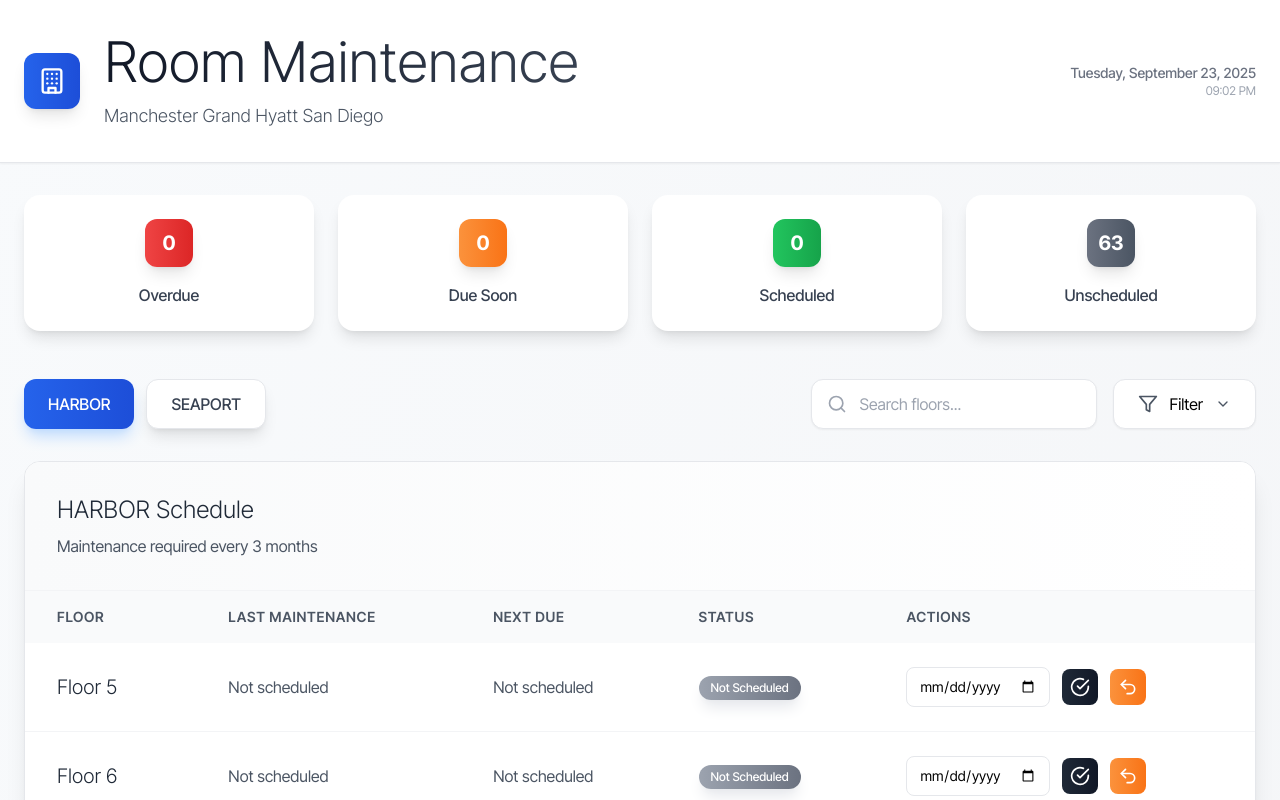
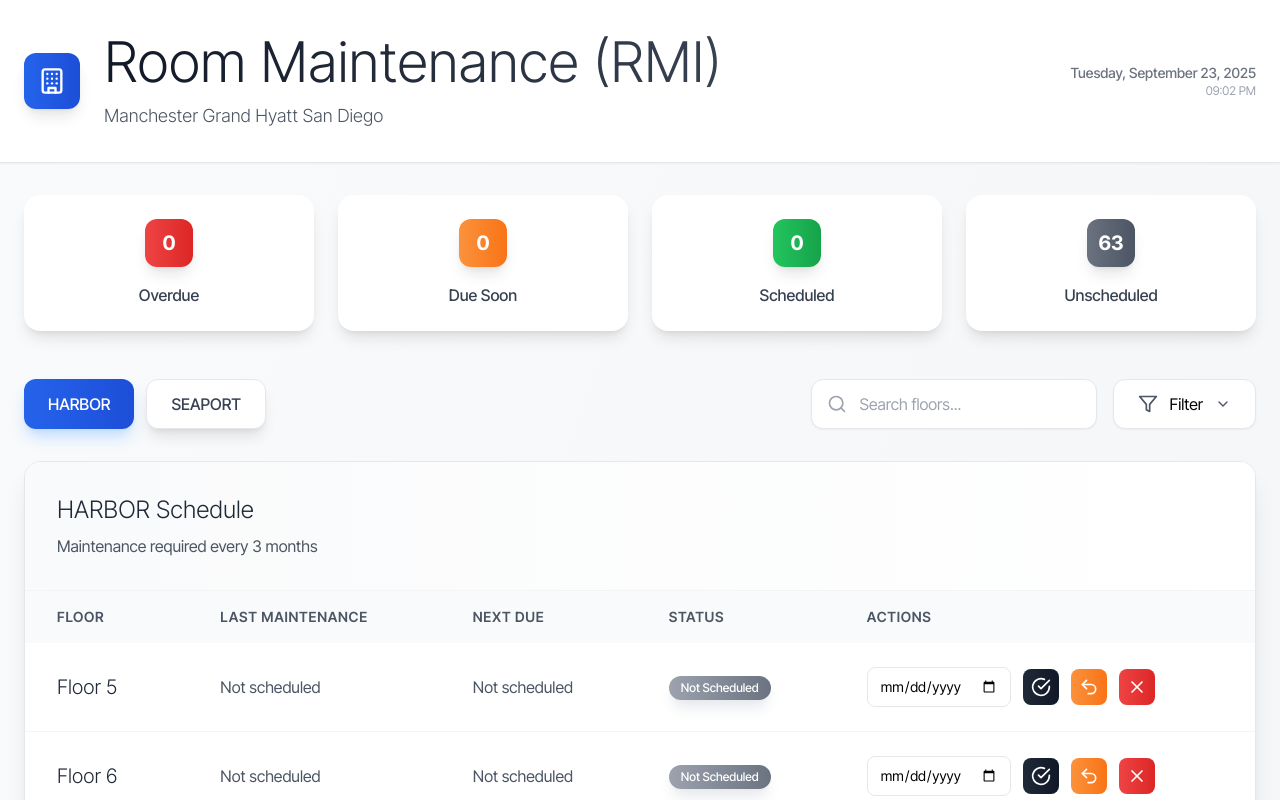
Before and after one commit to aminhadi1989/rmi-scheduler, a React (Vite) app: page / in a window 1280 px wide. Shown: the top 800 px of the page. Built offline with nearby package versions, Linux system fonts and the light colour scheme.

Commit message:
Update RMIScheduler.jsx

```diff
--- a/src/RMIScheduler.jsx
+++ b/src/RMIScheduler.jsx
@@ -20,6 +20,7 @@ const RMIScheduler = () => {
   const [actionHistory, setActionHistory] = useState([]);
   const [showConfirmDialog, setShowConfirmDialog] = useState(null);
   const [highlightedRow, setHighlightedRow] = useState(null);
+  const [dateInputs, setDateInputs] = useState({}); // Track date inputs for each floor
 
   // Tower configurations
   const towers = {
@@ -168,6 +169,13 @@ const RMIScheduler = () => {
   };
 
   const markAsCompleted = (towerId, floor) => {
+    // Set today's date in the date input immediately
+    const today = new Date().toISOString().split('T')[0];
+    setDateInputs(prev => ({
+      ...prev,
+      [`${towerId}-${floor}`]: today
+    }));
+
     setShowConfirmDialog({
       title: 'Mark Maintenance Complete',
       message: `Are you sure you want to mark Floor ${floor} maintenance as completed today?`,
@@ -215,7 +223,14 @@ const RMIScheduler = () => {
         );
         setShowConfirmDialog(null);
       },
-      onCancel: () => setShowConfirmDialog(null)
+      onCancel: () => {
+        // Clear the date input if user cancels
+        setDateInputs(prev => ({
+          ...prev,
+          [`${towerId}-${floor}`]: ''
+        }));
+        setShowConfirmDialog(null);
+      }
     });
   };
 
@@ -306,6 +321,60 @@ const RMIScheduler = () => {
     }
   };
 
+  const resetFloorStatus = (towerId, floor) => {
+    setShowConfirmDialog({
+      title: 'Reset Floor Status',
+      message: `Are you sure you want to reset Floor ${floor} maintenance status? This will clear all maintenance data for this floor.`,
+      onConfirm: () => {
+        const previousState = scheduleData[towerId]?.[floor] || { lastMaintenance: null, nextMaintenance: null, completed: false };
+
+        const newState = {
+          lastMaintenance: null,
+          nextMaintenance: null,
+          completed: false
+        };
+
+        setScheduleData(prev => ({
+          ...prev,
+          [towerId]: {
+            ...prev[towerId],
+            [floor]: newState
+          }
+        }));
+
+        const actionId = Math.random().toString(36).substr(2, 9);
+        addToHistory({
+          id: actionId,
+          type: 'reset',
+          towerId,
+          floor,
+          previousState,
+          newState,
+          description: `Reset maintenance status for Floor ${floor}`
+        });
+
+        // Highlight the affected row
+        setHighlightedRow(`${towerId}-${floor}`);
+        setTimeout(() => setHighlightedRow(null), 2000);
+
+        showNotification(
+          `Floor ${floor} status reset successfully!`,
+          'success',
+          true,
+          () => undoAction(actionId)
+        );
+        setShowConfirmDialog(null);
+      },
+      onCancel: () => setShowConfirmDialog(null)
+    });
+  };
+
+  const getFilterLabel = () => {
+    if (statusFilter === 'all') return 'Filter';
+    if (statusFilter === 'due-soon') return 'Filter: Due Soon';
+    return `Filter: ${statusFilter.charAt(0).toUpperCase() + statusFilter.slice(1)}`;
+  };
+
   return (
     <div className="min-h-screen bg-gradient-to-br from-slate-50 to-gray-100">
       {/* Header */}
@@ -336,7 +405,7 @@ const RMIScheduler = () => {
                     lineHeight: '1.1'
                   }}
                 >
-                  Room Maintenance
+                  Room Maintenance (RMI)
                 </motion.h1>
                 <motion.p
                   initial={{ x: -30, opacity: 0 }}
@@ -542,7 +611,9 @@ const RMIScheduler = () => {
                   className="flex items-center gap-3 px-6 py-3 bg-white border border-gray-200 rounded-xl hover:bg-gray-50 transition-all duration-300 shadow-sm hover:shadow-md"
                 >
                   <Filter className="w-5 h-5 text-gray-600" />
-                  Filter
+                  <span className={statusFilter !== 'all' ? 'font-medium text-blue-600' : ''}>
+                    {getFilterLabel()}
+                  </span>
                   <motion.div
                     animate={{ rotate: showFilters ? 180 : 0 }}
                     transition={{ duration: 0.3 }}
@@ -660,7 +731,14 @@ const RMIScheduler = () => {
                               <motion.input
                                 whileFocus={{ scale: 1.02 }}
                                 type="date"
+                                value={dateInputs[`${selectedTower}-${floor}`] || ''}
                                 onChange={(e) => {
+                                  const key = `${selectedTower}-${floor}`;
+                                  setDateInputs(prev => ({
+                                    ...prev,
+                                    [key]: e.target.value
+                                  }));
+
                                   if (e.target.value) {
                                     addMaintenanceDate(selectedTower, floor, e.target.value);
                                   }
@@ -684,6 +762,15 @@ const RMIScheduler = () => {
                                 title="Undo last action for this floor"
                               >
                                 <Undo2 className="w-5 h-5" />
+                              </motion.button>
+                              <motion.button
+                                whileHover={{ scale: 1.1 }}
+                                whileTap={{ scale: 0.9 }}
+                                onClick={() => resetFloorStatus(selectedTower, floor)}
+                                className="p-2 bg-gradient-to-r from-red-500 to-red-600 text-white rounded-lg transition-all duration-300 hover:shadow-lg group-hover:scale-105"
+                                title="Reset floor maintenance status"
+                              >
+                                <X className="w-5 h-5" />
                               </motion.button>
                             </div>
                           </td>
```
